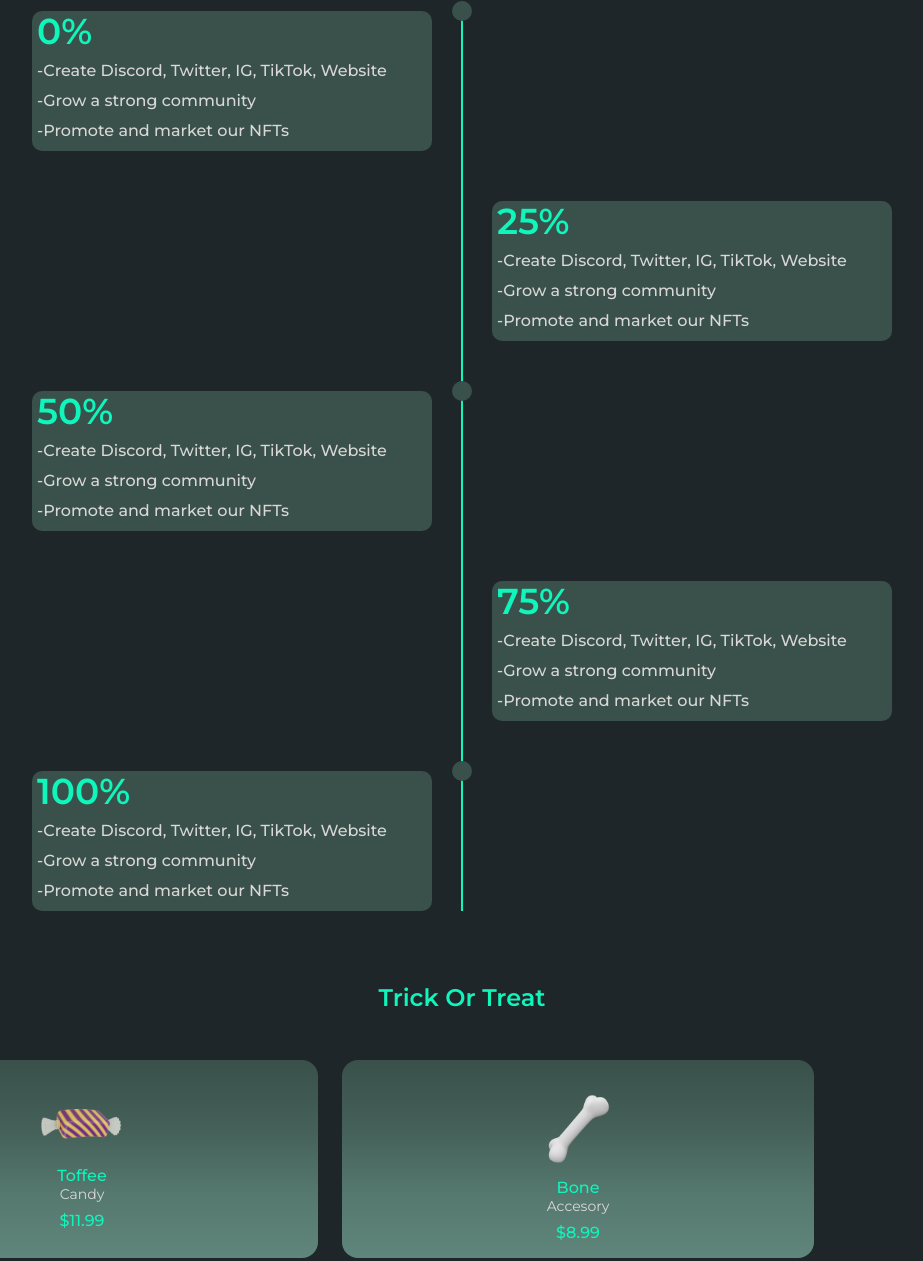
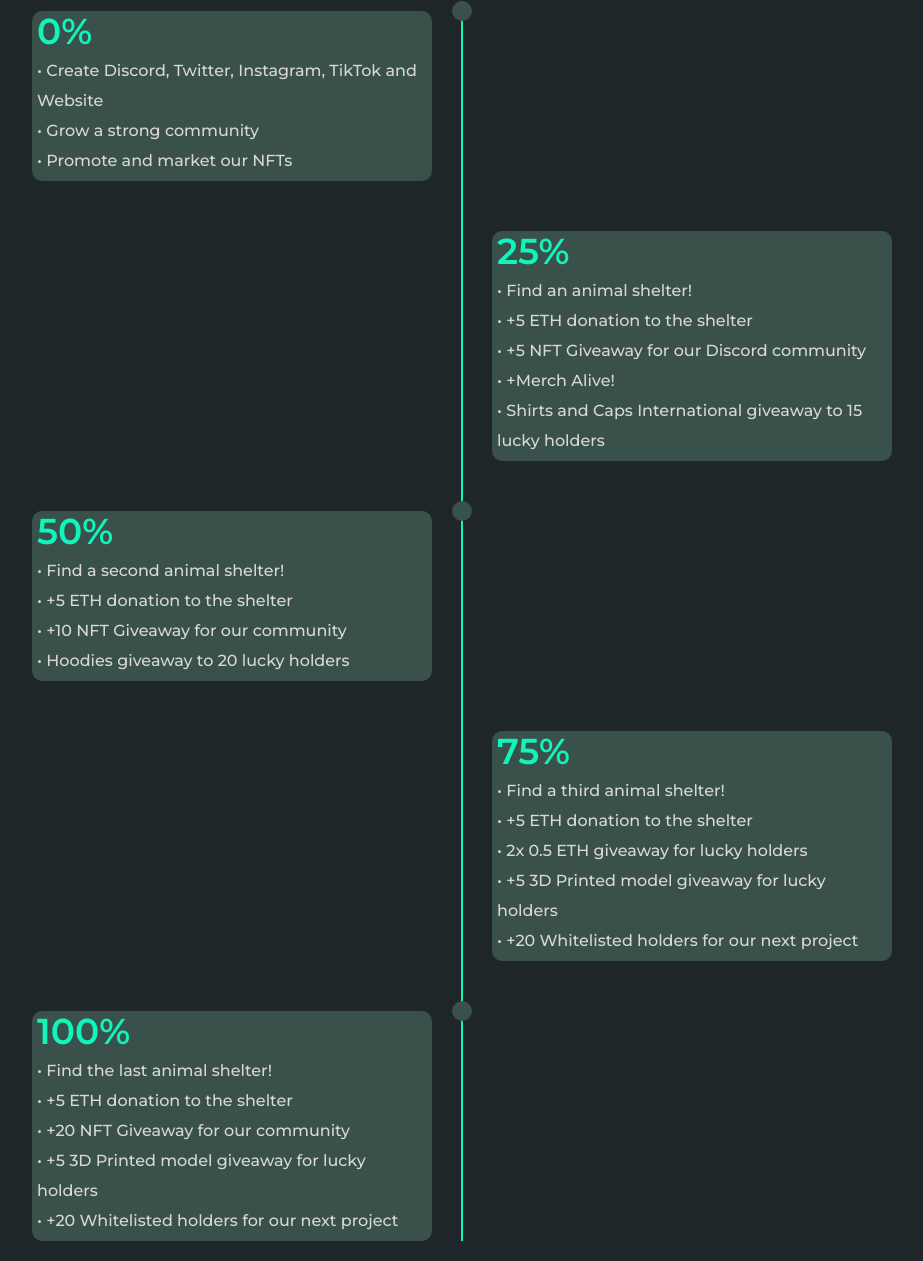
Before and after one commit to hcabrera92/rd_site_responsive, a plain HTML site: page index.html in a window 1280 px wide. Shown: the part 2454-3715 px from the top of the page, without its empty margins (178-1101 px from the left). Drawn offline with nearby package versions, Linux system fonts and the light colour scheme.

Commit message:
Edit/Add Roadmap

```diff
--- a/index.html
+++ b/index.html
@@ -249,9 +249,9 @@
                     <div class="roadmap_content">
                       <h2>0%</h2>
 
-                        <p>-Create Discord, Twitter, IG, TikTok, Website</p>
-                        <p>-Grow a strong community</p>
-                        <p>-Promote and market our NFTs</p>
+                        <p>• Create Discord, Twitter, Instagram, TikTok and Website</p>
+                        <p>• Grow a strong community</p>
+                        <p>• Promote and market our NFTs</p>
 
                     </div>
                   </li>
@@ -259,36 +259,43 @@
                     <li>
                     <div class="roadmap_content">
                       <h2>25%</h2>
-                        <p>-Create Discord, Twitter, IG, TikTok, Website</p>
-                        <p>-Grow a strong community</p>
-                        <p>-Promote and market our NFTs</p>
+                        <p>• Find an animal shelter!</p>
+                        <p>• +5 ETH donation to the shelter</p>
+                        <p>• +5 NFT Giveaway for our Discord community</p>
+                        <p>• +Merch Alive!</p>
+                        <p>• Shirts and Caps International giveaway to 15 lucky holders</p>
                     </div>
                     </li>
 
                     <li>
                     <div class="roadmap_content">
                       <h2>50%</h2>
-                        <p>-Create Discord, Twitter, IG, TikTok, Website</p>
-                        <p>-Grow a strong community</p>
-                        <p>-Promote and market our NFTs</p>
+                        <p>• Find a second animal shelter!</p>
+                        <p>• +5 ETH donation to the shelter</p>
+                        <p>• +10 NFT Giveaway for our community</p>
+                        <p>• Hoodies giveaway to 20 lucky holders</p>
                     </div>
                     </li>
 
                     <li>
                     <div class="roadmap_content">
                       <h2>75%</h2>
-                        <p>-Create Discord, Twitter, IG, TikTok, Website</p>
-                        <p>-Grow a strong community</p>
-                        <p>-Promote and market our NFTs</p>
+                        <p>• Find a third animal shelter!</p>
+                        <p>• +5 ETH donation to the shelter</p>
+                        <p>• 2x 0.5 ETH giveaway for lucky holders</p>
+                        <p>• +5 3D Printed model giveaway for lucky holders</p>
+                        <p>• +20 Whitelisted holders for our next project</p>
                     </div>
                     </li>
 
                     <li>
                     <div class="roadmap_content">
                       <h2>100%</h2>
-                        <p>-Create Discord, Twitter, IG, TikTok, Website</p>
-                        <p>-Grow a strong community</p>
-                        <p>-Promote and market our NFTs</p>
+                        <p>• Find the last animal shelter!</p>
+                        <p>• +5 ETH donation to the shelter</p>
+                        <p>• +20 NFT Giveaway for our community</p>
+                        <p>• +5 3D Printed model giveaway for lucky holders</p>
+                        <p>• +20 Whitelisted holders for our next project</p>
                     </div>
                   </li>
 
```
